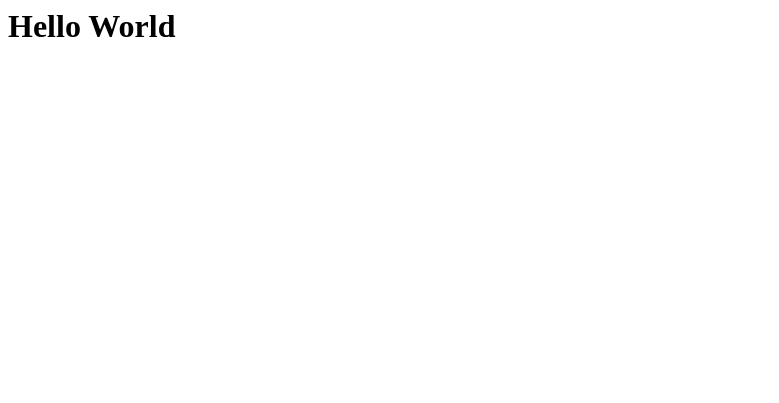
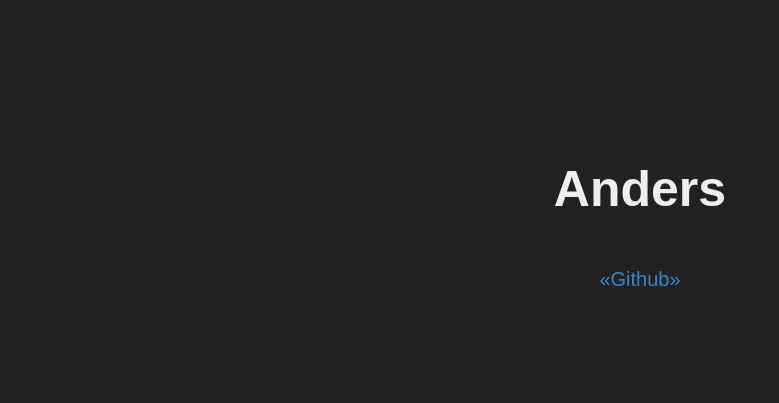
Before and after one commit to anders-14/anders-14.github.io, a plain HTML site: page index.html in a window 1280 px wide. Shown: the whole page, without its empty margins (0-779 px from the left). Drawn offline with Linux system fonts and the light colour scheme.

Commit message:
Webdesign at its finest

```diff
--- a/index.html
+++ b/index.html
@@ -1 +1,17 @@
-<h1>Hello World</h1>
+<!DOCTYPE html>
+<html lang="en">
+  <head>
+    <meta charset="UTF-8" />
+    <meta name="viewport" content="width=device-width, initial-scale=1.0" />
+    <link rel="stylesheet" href="styles.css" />
+    <title>Anders</title>
+  </head>
+  <body>
+    <main>
+      <h1>Anders</h1>
+      <div>
+        <a href="https://www.github.com/anders-14">Github</a>
+      </div>
+    </main>
+  </body>
+</html>
--- /dev/null
+++ b/styles.css
@@ -0,0 +1,53 @@
+:root {
+  --bg-color-pri: #222;
+  --bg-color-sec: #444;
+  --fg-color-pri: #eee;
+  --fg-color-sec: #bbb;
+}
+
+* {
+  margin: 0;
+  padding: 0;
+  box-sizing: border-box;
+}
+
+html {
+  font-family: sans-serif;
+  font-size: 62.5%;
+}
+
+body {
+  width: 100vw;
+  height: 100vh;
+  background: var(--bg-color-pri);
+  color: var(--fg-color-pri);
+}
+
+main {
+  width: 50%;
+  height: 50%;
+  margin: auto;
+  display: flex;
+  flex-direction: column;
+  justify-content: center;
+  align-items: center;
+}
+
+h1 {
+  font-size: 5rem;
+  padding: 5rem;
+}
+
+a {
+  font-size: 2rem;
+  color: #3388cc;
+  text-decoration: none;
+}
+
+a:before {
+  content: "«";
+}
+
+a:after {
+  content: "»";
+}
```
